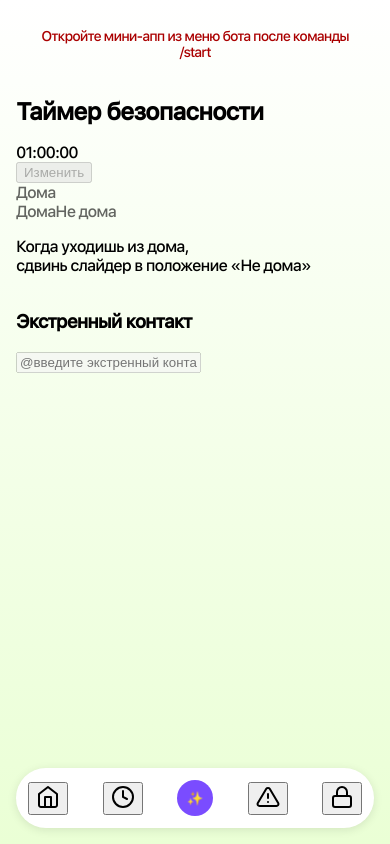
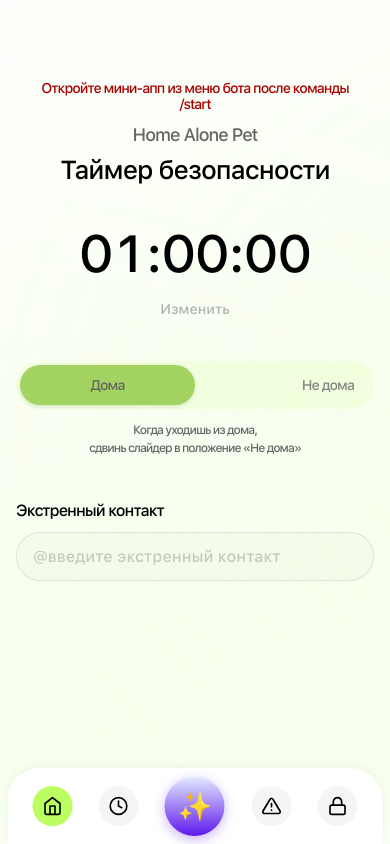
Before and after one commit to Klyaksonchik/HomeAloneMiniApp, a React (Create React App) app in the folder Frontend/: page / in a window 390 px wide. Built offline with nearby package versions, Linux system fonts and the light colour scheme.

Commit message:
Update index.css no figma

```diff
--- a/Frontend/src/index.css
+++ b/Frontend/src/index.css
@@ -1,48 +1,92 @@
-* {
-  box-sizing: border-box;
-}
-
 body {
   margin: 0;
-  font-family: 'SFProText', system-ui, -apple-system, BlinkMacSystemFont, sans-serif;
-  background: #111;
+  font-family: 'SFProText', -apple-system, BlinkMacSystemFont, 'Segoe UI', sans-serif;
+  font-weight: 500;
+  background-color: #fff;
+  color: #000;
   overflow-x: hidden;
   letter-spacing: -1px;
 }
 
 .app {
-  width: 100%;
-  max-width: 375px;
   min-height: 100vh;
-  margin: 0 auto;
-  padding: 16px;
-  padding-bottom: 80px;
-  background: linear-gradient(180deg, #ffffff, #eaffd5);
-  border-radius: 24px;
+  height: 100vh;
   display: flex;
   flex-direction: column;
+  align-items: center;
+  justify-content: flex-start;
+  padding: 20px;
+  padding-top: clamp(20px, 5vh, 40px);
+  padding-bottom: 100px;
+  background: #fff;
   position: relative;
   overflow-x: hidden;
   overflow-y: hidden;
   box-sizing: border-box;
 }
 
-/* Когда не дома - красный градиент */
-.app.not-home {
-  background: linear-gradient(180deg, #ffffff, #ffe5e8);
+/* Два кривых цветных эллипса с блюром 260 */
+.app::before {
+  content: '';
+  position: fixed;
+  top: 0;
+  left: -87px;
+  width: 80%;
+  height: 80%;
+  background: radial-gradient(ellipse, #BAFE5F 0%, transparent 70%);
+  filter: blur(260px);
+  pointer-events: none;
+  z-index: 0;
+  transition: all 0.5s ease;
+  transform: translateY(471px);
+}
+
+.app::after {
+  content: '';
+  position: fixed;
+  bottom: 0;
+  left: 294px;
+  width: 80%;
+  height: 80%;
+  background: radial-gradient(ellipse, #BAFE5F 0%, transparent 70%);
+  filter: blur(260px);
+  pointer-events: none;
+  z-index: 0;
+  transition: all 0.5s ease;
+  transform: translateY(-87px);
+}
+
+/* Когда не дома - красные эллипсы */
+.app.not-home::before {
+  background: radial-gradient(ellipse, #fe5f6b 0%, transparent 70%);
+}
+
+.app.not-home::after {
+  background: radial-gradient(ellipse, #fe5f6b 0%, transparent 70%);
+}
+
+.app > * {
+  position: relative;
+  z-index: 1;
 }
 
 .app-name {
-  display: none;
+  margin: 0 0 8px 0;
+  color: #666;
+  font-size: 18px;
+  font-weight: 500;
+  font-family: 'SFProText', sans-serif;
+  text-align: center;
+  width: 100%;
 }
 
 .main-title {
-  margin: 24px 0 16px;
-  font-size: 28px;
-  font-weight: 600;
+  margin: 0 0 16px 0;
   color: #000;
+  font-size: 32px;
+  font-weight: 500;
   font-family: 'SFProText', sans-serif;
-  text-align: left;
+  text-align: center;
   line-height: 1.3;
   width: 100%;
 }
@@ -56,156 +100,235 @@ body {
   font-family: 'SFProText', sans-serif;
 }
 
-/* Timer Card */
-.timer-card {
-  background: #fff;
-  border-radius: 16px;
-  padding: 24px;
-  text-align: center;
+/* Timer Display */
+.timer-display-container {
   width: 100%;
+  max-width: 320px;
+  display: flex;
+  flex-direction: column;
+  align-items: center;
   margin-bottom: 24px;
+  margin-top: 0;
 }
 
-.timer-time {
-  font-size: 36px;
-  font-weight: 700;
-  color: #000;
-  font-family: 'SFProText', sans-serif;
-  font-variant-numeric: tabular-nums;
-  margin: 0;
+.timer-display-wrapper {
+  background: transparent;
+  box-shadow: none;
+  border-radius: 12px;
+  padding: 20px;
+  width: 100%;
+  display: flex;
+  flex-direction: column;
+  align-items: center;
 }
 
-.timer-edit {
-  margin-top: 8px;
-  color: #666;
+.timer-large {
+  font-size: 64px;
+  font-weight: 500;
+  font-family: 'SFProText', sans-serif;
+  color: #000;
+  text-align: center;
+  margin: 0 0 16px 0;
+  font-variant-numeric: tabular-nums;
+}
+
+.timer-green {
+  color: #000;
+}
+
+.timer-red {
+  color: #000;
+}
+
+.change-timer-button {
   background: transparent;
+  color: #6A6A6A;
   border: none;
   padding: 0;
   cursor: pointer;
   font-size: 14px;
   font-weight: 500;
   font-family: 'SFProText', sans-serif;
-  transition: opacity 0.3s ease;
+  transition: all 0.3s ease;
 }
 
-.timer-edit:hover:not(:disabled) {
+.change-timer-button:hover:not(:disabled) {
   opacity: 0.8;
 }
 
-.timer-edit:disabled {
+.change-timer-button:disabled {
   opacity: 0.5;
   cursor: not-allowed;
 }
 
-/* Toggle */
-.toggle-container {
+/* Slider */
+.slider-container-new {
   width: 100%;
-  margin-bottom: 8px;
+  max-width: 320px;
+  display: flex;
+  flex-direction: column;
+  align-items: center;
+  margin-bottom: 32px;
 }
 
-.toggle {
-  display: flex;
-  background: #fff;
-  border-radius: 999px;
-  margin: 24px 0 8px;
+.slider-new {
+  position: relative;
+  width: 100%;
+  height: 48px;
+  border-radius: 24px;
+  transition: all 0.3s;
   padding: 4px;
-  width: 100%;
+  box-sizing: border-box;
 }
 
-.toggle-item {
-  flex: 1;
-  text-align: center;
-  padding: 10px 0;
-  border-radius: 999px;
-  font-size: 14px;
-  font-weight: 500;
-  font-family: 'SFProText', sans-serif;
-  color: #000;
-  cursor: pointer;
-  transition: all 0.3s ease;
+.slider-green {
+  background: rgba(186, 254, 95, 0.2);
 }
 
-.toggle-item.active {
-  background: #6bc400;
-  color: #fff;
+.slider-red {
+  background: rgba(254, 95, 107, 0.2);
 }
 
-.hint {
-  font-size: 12px;
-  color: #777;
-  text-align: center;
-  font-family: 'SFProText', sans-serif;
-  margin: 0;
-  line-height: 1.5;
+.slider-knob {
+  position: absolute;
+  top: 4px;
+  height: 40px;
+  width: calc(50% - 4px);
+  border-radius: 20px;
+  display: flex;
+  align-items: center;
+  justify-content: center;
+  transition: all 0.3s;
+  box-shadow: 0 2px 4px rgba(0, 0, 0, 0.15);
 }
 
-/* Emergency */
-.emergency {
-  margin-top: 24px;
-  width: 100%;
+.knob-left {
+  left: 4px;
+  background: #69B601;
 }
 
-.emergency-title {
-  font-weight: 600;
-  margin-bottom: 8px;
-  font-size: 16px;
-  color: #000;
-  font-family: 'SFProText', sans-serif;
+.knob-right {
+  left: calc(50% + 4px);
+  background: #fe5f6b;
 }
 
-.emergency-row {
-  display: flex;
-  gap: 8px;
-  width: 100%;
-}
-
-.emergency-row input {
-  flex: 1;
-  padding: 12px;
-  border-radius: 999px;
-  border: none;
-  background: #fff;
+.slider-knob-text {
   color: #000;
   font-size: 14px;
   font-weight: 500;
   font-family: 'SFProText', sans-serif;
+}
+
+.slider-labels {
+  display: flex;
+  align-items: center;
+  justify-content: space-between;
+  height: 100%;
+  padding: 0 16px;
+  pointer-events: none;
+}
+
+.slider-label {
+  font-size: 14px;
+  color: #333;
+  transition: opacity 0.3s;
+  font-family: 'SFProText', sans-serif;
+}
+
+.label-visible {
+  opacity: 1;
+}
+
+.label-hidden {
+  opacity: 0;
+}
+
+.slider-hint {
+  margin-top: 12px;
+  text-align: center;
+  color: #666;
+  font-size: 12px;
+  line-height: 1.5;
+  font-family: 'SFProText', sans-serif;
+}
+
+/* Emergency Contact */
+.emergency-contact-container {
+  width: 100%;
+  max-width: 320px;
+  display: flex;
+  flex-direction: column;
+  margin-bottom: 20px;
+}
+
+.emergency-contact-title {
+  font-size: 16px;
+  font-weight: 500;
+  color: #000;
+  margin: 0 0 12px 0;
+  text-align: left;
+  font-family: 'SFProText', sans-serif;
+}
+
+.contact-input-wrapper-new {
+  display: flex;
+  flex-direction: column;
+  gap: 8px;
+}
+
+.contact-input {
+  width: 100%;
+  padding: 14px 16px;
+  border-radius: 24px;
+  border: 1px solid rgba(0, 0, 0, 0.2);
+  background: rgba(0, 0, 0, 0.03);
+  color: #000;
+  font-size: 16px;
+  font-weight: 500;
+  font-family: 'SFProText', sans-serif;
+  transition: all 0.3s ease;
+  box-sizing: border-box;
   caret-color: #666;
 }
 
-.emergency-row input::placeholder {
+.contact-input::selection {
+  background: rgba(186, 254, 95, 0.3);
+  color: #000;
+}
+
+.contact-input::placeholder {
   color: rgba(0, 0, 0, 0.4);
 }
 
-.emergency-row input:focus {
+.contact-input:focus {
   outline: none;
+  background: rgba(0, 0, 0, 0.05);
+  border-color: rgba(0, 0, 0, 0.3);
 }
 
-.emergency-row input:disabled {
+.contact-input:disabled {
   opacity: 0.5;
   cursor: not-allowed;
 }
 
-.save-btn {
-  width: 44px;
-  height: 44px;
-  border-radius: 50%;
+.contact-save-btn {
+  align-self: flex-end;
+  background: transparent;
   border: none;
-  background: #7a4cff;
-  color: #fff;
+  color: #999999;
+  font-size: 14px;
+  font-weight: 500;
+  font-family: 'SFProText', sans-serif;
   cursor: pointer;
-  font-size: 18px;
-  display: flex;
-  align-items: center;
-  justify-content: center;
+  padding: 4px 8px;
   transition: opacity 0.3s;
-  flex-shrink: 0;
 }
 
-.save-btn:hover:not(:disabled) {
+.contact-save-btn:hover:not(:disabled) {
   opacity: 0.8;
 }
 
-.save-btn:disabled {
+.contact-save-btn:disabled {
   opacity: 0.5;
   cursor: not-allowed;
 }
@@ -214,7 +337,7 @@ body {
   font-size: 18px;
   font-weight: 500;
   font-family: 'SFProText', sans-serif;
-  margin: 20px 0;
+  margin: 20px;
   color: #000;
   text-align: center;
   background: rgba(254, 95, 107, 0.2);
@@ -440,34 +563,85 @@ body {
 /* Bottom Navigation */
 .bottom-nav {
   position: fixed;
-  bottom: 16px;
+  bottom: 0;
   left: 50%;
   transform: translateX(-50%);
-  width: calc(100% - 32px);
-  max-width: 343px;
-  background: #fff;
-  border-radius: 999px;
-  padding: 12px;
+  width: 90%;
+  max-width: 400px;
+  background: white;
+  border-radius: 32px 32px 0 0;
+  padding: 8px 12px;
   display: flex;
-  justify-content: space-between;
   align-items: center;
+  justify-content: space-around;
+  box-shadow: 0 -2px 10px rgba(0, 0, 0, 0.05);
   z-index: 100;
-  box-shadow: 0 2px 10px rgba(0, 0, 0, 0.1);
+}
+
+.nav-button {
+  width: 48px;
+  height: 48px;
+  border-radius: 90px;
+  background: #f5f5f5;
+  border: none;
+  display: flex;
+  align-items: center;
+  justify-content: center;
+  cursor: pointer;
+  transition: all 0.3s;
+  color: #000;
+  padding: 0;
+  position: relative;
+}
+
+.nav-button:hover {
+  background: #e0e0e0;
+}
+
+.nav-button.active {
+  background: #BAFE5F;
+  color: #000;
+}
+
+.nav-button svg {
+  width: 24px;
+  height: 24px;
+  stroke: #000;
+  fill: none;
+}
+
+.nav-button-large {
+  width: 72px;
+  height: 72px;
+  background: linear-gradient(180deg, #E3EDFF 0%, #5E18EC 100%);
+  border-radius: 90px;
+  box-shadow: 0 4px 12px rgba(94, 24, 236, 0.3), inset 0 1px 0 rgba(255, 255, 255, 0.3);
+  display: flex;
+  align-items: center;
+  justify-content: center;
+  font-size: 32px;
+  color: #fff;
+}
+
+.nav-button-large.active {
+  background: linear-gradient(180deg, #E3EDFF 0%, #5E18EC 100%);
+  box-shadow: 0 4px 12px rgba(94, 24, 236, 0.3), inset 0 1px 0 rgba(255, 255, 255, 0.3);
 }
 
 .nav-item {
-  width: 36px;
-  height: 36px;
-  background: #eee;
+  width: 48px;
+  height: 48px;
   border-radius: 50%;
+  background: #f5f5f5;
+  border: none;
   display: flex;
   align-items: center;
   justify-content: center;
-  border: none;
   cursor: pointer;
   transition: all 0.3s;
+  color: #000;
   padding: 0;
-  color: #000;
+  position: relative;
 }
 
 .nav-item:hover {
@@ -475,29 +649,33 @@ body {
 }
 
 .nav-item.active {
-  background: #6bc400;
-  color: #fff;
+  background: #BAFE5F;
+  color: #000;
 }
 
 .nav-item.center {
-  background: #7a4cff;
+  width: 72px;
+  height: 72px;
+  background: linear-gradient(180deg, #E3EDFF 0%, #5E18EC 100%);
+  border-radius: 50%;
+  box-shadow: 0 4px 12px rgba(94, 24, 236, 0.3), inset 0 1px 0 rgba(255, 255, 255, 0.3);
   color: #fff;
+  font-size: 32px;
 }
 
 .nav-item.center.active {
-  background: #7a4cff;
+  background: linear-gradient(180deg, #E3EDFF 0%, #5E18EC 100%);
 }
 
 .nav-item svg {
-  width: 20px;
-  height: 20px;
-  stroke: currentColor;
+  width: 24px;
+  height: 24px;
+  stroke: #000;
   fill: none;
 }
 
 .nav-item.center svg {
-  stroke: #fff;
-  fill: #fff;
+  display: none;
 }
 
 /* Info Pages */
@@ -506,7 +684,7 @@ body {
   height: 100vh;
   display: flex;
   flex-direction: column;
-  background: linear-gradient(180deg, #ffffff, #eaffd5);
+  background: #fff;
   position: relative;
   overflow-y: hidden;
   padding-bottom: 100px;
@@ -562,38 +740,70 @@ body {
 /* Адаптивность */
 @media (max-width: 480px) {
   .app {
-    max-width: 100%;
-    border-radius: 0;
     padding: 16px;
-    padding-bottom: 80px;
+    padding-top: clamp(50px, 8vh, 80px);
+    padding-bottom: 100px;
   }
 
   .main-title {
-    font-size: 24px;
+    font-size: 26px;
   }
 
-  .timer-time {
-    font-size: 32px;
+  .timer-large {
+    font-size: 52px;
   }
 
-  .bottom-nav {
-    width: calc(100% - 32px);
-    max-width: calc(100% - 32px);
+  .slider-container-new,
+  .emergency-contact-container,
+  .timer-display-container {
+    max-width: 100%;
+  }
+
+  .nav-button {
+    width: 40px;
+    height: 40px;
+  }
+
+  .nav-button svg {
+    width: 20px;
+    height: 20px;
+  }
+
+  .nav-button-large {
+    width: 60px;
+    height: 60px;
+  }
+
+  .nav-item.center {
+    width: 60px;
+    height: 60px;
+    font-size: 28px;
   }
 }
 
 @media (max-width: 360px) {
-  .timer-time {
-    font-size: 28px;
+  .timer-large {
+    font-size: 44px;
   }
 
-  .nav-item {
-    width: 32px;
-    height: 32px;
+  .nav-button {
+    width: 36px;
+    height: 36px;
   }
 
-  .nav-item svg {
+  .nav-button svg {
     width: 18px;
     height: 18px;
   }
+
+  .nav-button-large {
+    width: 54px;
+    height: 54px;
+  }
+
+  .nav-item.center {
+    width: 54px;
+    height: 54px;
+    font-size: 24px;
+  }
 }
```
